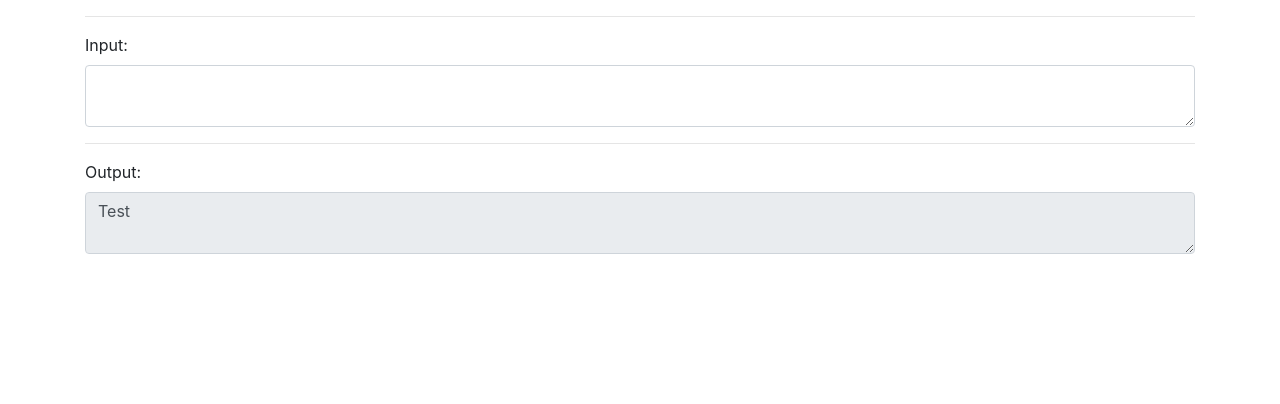
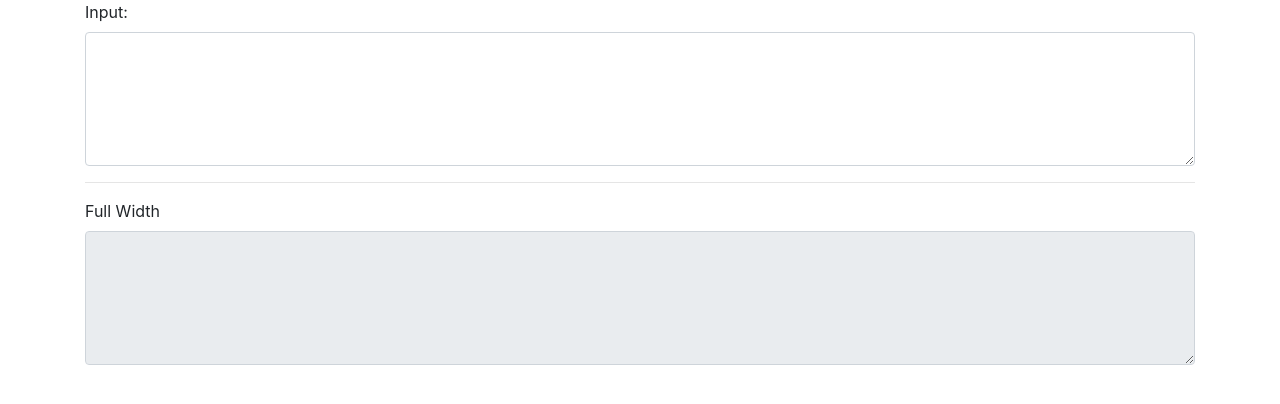
Before and after one commit to Wunkolo/Texty, a plain HTML site: page index.html in a window 1280 px wide. Drawn offline with nearby package versions, Linux system fonts and the light colour scheme.

Commit message:
Implement transform array

```diff
--- a/index.html
+++ b/index.html
@@ -18,20 +18,20 @@
 	<script src="https://maxcdn.bootstrapcdn.com/bootstrap/4.0.0/js/bootstrap.min.js" integrity="sha384-JZR6Spejh4U02d8jOt6vLEHfe/JQGiRRSQQxSfFWpi1MquVdAyjUar5+76PVCmYl"
 	 crossorigin="anonymous"></script>
 	<script src="js/Texty.js"></script>
-	<div class="container">
-		<hr>
+
+	<div id="Inputs" class="container">
 		<form>
 			<div class="form-group">
-				<label for="Input">Input:</label>
-				<textarea id="Input" class="form-control"></textarea>
-				<hr>
-				<label for="Output">Output:</label>
-				<textarea id="Output" class="form-control" readonly>Test</textarea>
+				<div id="fields" class="form-group">
+					<label for="Input">Input:</label>
+					<textarea id="Input" class="form-control" rows="5"></textarea>
+				</div>
 			</div>
 		</form>
-
+		<hr>
 	</div>
-
+	<div id="Outputs" class="container">
+	</div>
 </body>
 
 </html>
--- a/js/Texty.js
+++ b/js/Texty.js
@@ -1,26 +1,51 @@
 // http://jrgraphix.net/r/Unicode/10330-1034F
 
-var FullWidth = {
-	name: "Full Width",
-	description: "Full width text",
-	Apply: function(Input){
-		return Input.replace(/[\x21-\x7E]/gu,function(CurChar){
-			var CharCode = CurChar.charCodeAt(0);
-			return String.fromCharCode(CharCode + 0xFEE0);
-		});
+var Transforms = [
+	{
+		name: "Full Width",
+		id: "full-width",
+		description: "Full width text",
+		Apply: function (Input) {
+			return Input.replace(/[\x21-\x7E]/gu, function (CurChar) {
+				var CharCode = CurChar.charCodeAt(0);
+				return String.fromCharCode(CharCode + 0xFEE0);
+			});
+		}
 	}
-};
+];
 
-function InputTick()
-{
+function InputTick() {
 	var NewString = this.value;
-	console.log(NewString);
-	$("#Output").val(FullWidth.Apply(NewString));
+	$.each(Transforms,function(index,CurTransform){
+		$("#" + CurTransform.id).val(
+			CurTransform.Apply(NewString)
+		);
+	});
 }
 
 $(document).ready(
-	function()
-	{
-		$("#Input").on("input",InputTick)
+	function () {
+		$("#Input").on("input", InputTick)
+
+		var Outputs = $("#Outputs");
+		$.each(Transforms,function(index,CurTransform){
+			var CurOutputDiv = $("<div>");
+			CurOutputDiv.addClass("form-group")
+			CurOutputDiv.attr("id",CurTransform.id+"-div");
+
+			var CurLabel = $("<label>");
+			CurLabel.attr("for",CurTransform.id);
+			CurLabel.html(CurTransform.name);
+			CurLabel.appendTo(CurOutputDiv);
+
+			var CurTextarea = $("<textarea>");
+			CurTextarea.addClass("form-control");
+			CurTextarea.attr("id",CurTransform.id);
+			CurTextarea.attr("rows",5);
+			CurTextarea.prop("readonly",true);
+			CurTextarea.appendTo(CurOutputDiv);
+
+			CurOutputDiv.appendTo(Outputs);
+		});
 	}
 );
```
